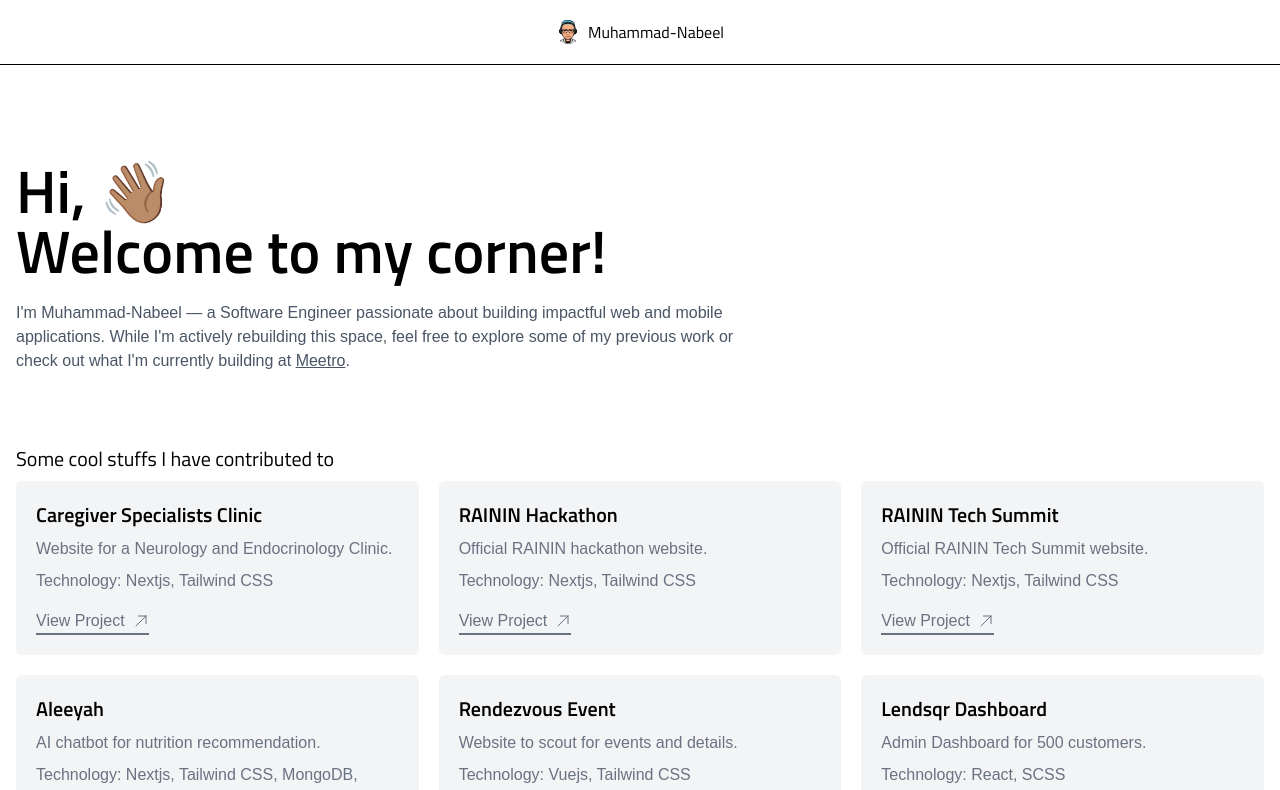
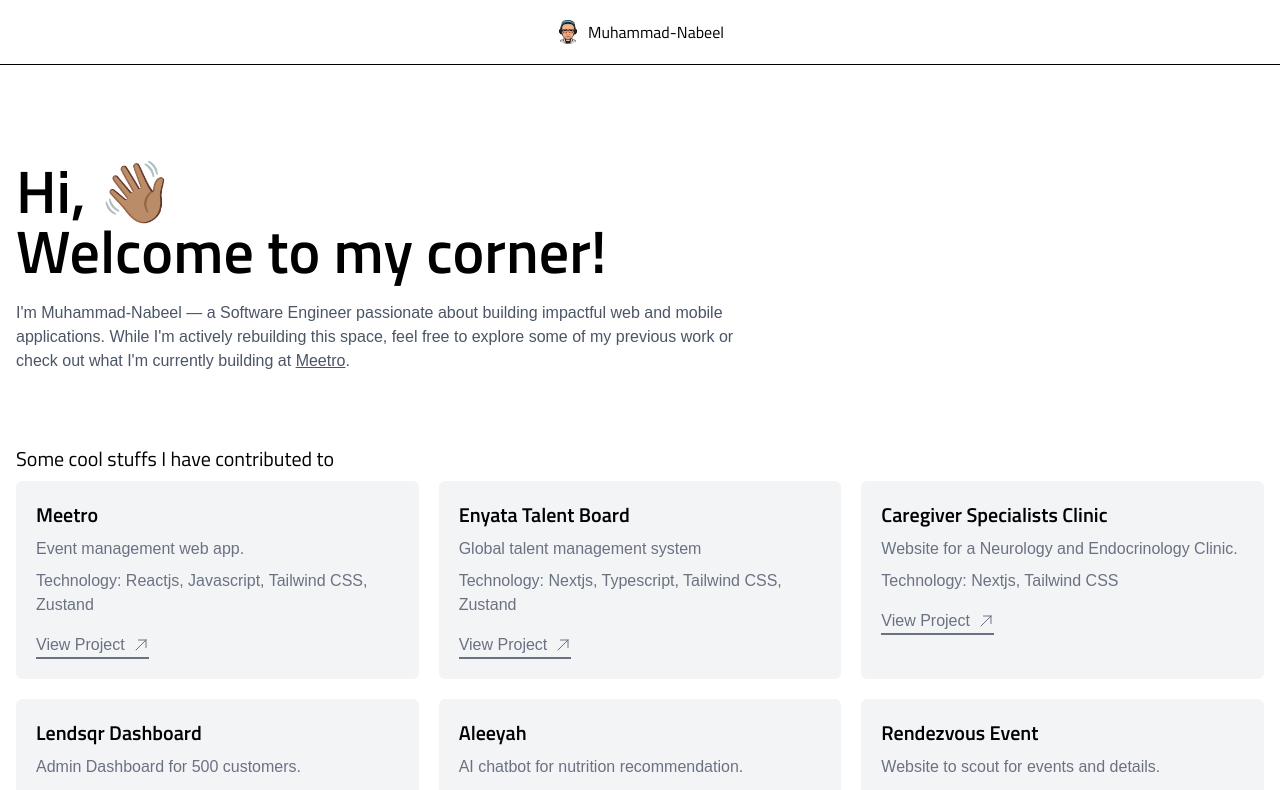
Before and after one commit to dtechbro/new-portfolio, a Next.js app: page / in a window 1280 px wide. Shown: the top 790 px of the page. Built offline with nearby package versions, Linux system fonts and the light colour scheme.

Commit message:
added new project

```diff
--- a/app/components/projects.tsx
+++ b/app/components/projects.tsx
@@ -9,23 +9,41 @@
     //   link: "https://www.signaturecards.ng",
     // },
     {
+      title: "Meetro ",
+      description: "Event management web app.",
+      tools: "Reactjs, Javascript, Tailwind CSS, Zustand",
+      link: "https://beta.meetro.live/",
+    },
+    {
+      title: "Enyata Talent Board",
+      description: "Global talent management system",
+      tools: "Nextjs, Typescript, Tailwind CSS, Zustand",
+      link: "https://talents.enyata.com/",
+    },
+    {
       title: "Caregiver Specialists Clinic",
       description: "Website for a Neurology and Endocrinology Clinic.",
       tools: "Nextjs, Tailwind CSS",
       link: "https://www.caregiverspecialistclinics.com.ng",
     },
     {
-      title: "RAININ Hackathon",
-      description: "Official RAININ hackathon website.",
-      tools: "Nextjs, Tailwind CSS",
-      link: "https://hackathon.rainigeria.com/",
+      title: "Lendsqr Dashboard",
+      description: "Admin Dashboard for 500 customers.",
+      tools: "React, SCSS",
+      link: "https://muhammad-nabeel-lendsqr-fe-test.vercel.app/",
     },
-    {
-      title: "RAININ Tech Summit",
-      description: "Official RAININ Tech Summit website.",
-      tools: "Nextjs, Tailwind CSS",
-      link: "https://summit.rainigeria.com/",
-    },
+    // {
+    //   title: "RAININ Hackathon",
+    //   description: "Official RAININ hackathon website.",
+    //   tools: "Nextjs, Tailwind CSS",
+    //   link: "https://hackathon.rainigeria.com/",
+    // },
+    // {
+    //   title: "RAININ Tech Summit",
+    //   description: "Official RAININ Tech Summit website.",
+    //   tools: "Nextjs, Tailwind CSS",
+    //   link: "https://summit.rainigeria.com/",
+    // },
     {
       title: "Aleeyah",
       description: "AI chatbot for nutrition recommendation.",
@@ -38,12 +56,7 @@
       tools: "Vuejs, Tailwind CSS",
       link: "https://rendezvous-event.vercel.app/",
     },
-    {
-      title: "Lendsqr Dashboard",
-      description: "Admin Dashboard for 500 customers.",
-      tools: "React, SCSS",
-      link: "https://muhammad-nabeel-lendsqr-fe-test.vercel.app/",
-    },
+
     {
       title: "Web Wing Agency",
       description: "Website for a Software Agency Company.",
@@ -63,7 +76,8 @@
           {projects.map((project) => (
             <div
               key={project.title}
-              className="flex flex-col items-start gap-2 bg-gray-100 p-5 rounded-md">
+              className="flex flex-col items-start gap-2 bg-gray-100 p-5 rounded-md"
+            >
               <h2 className="text-xl font-semibold font-sans">
                 {project.title}
               </h2>
@@ -74,7 +88,8 @@
                 href={project.link}
                 className="text-gray-500 flex items-center gap-2 mt-2 hover:text-gray-800 transition-all duration-200 ease-in-out border-b-2 border-gray-500 hover:border-gray-800 "
                 target="_blank"
-                rel="noopener noreferrer">
+                rel="noopener noreferrer"
+              >
                 View Project{" "}
                 <svg
                   xmlns="http://www.w3.org/2000/svg"
@@ -82,7 +97,8 @@
                   viewBox="0 0 24 24"
                   strokeWidth="1.5"
                   stroke="currentColor"
-                  className="size-4">
+                  className="size-4"
+                >
                   <path
                     strokeLinecap="round"
                     strokeLinejoin="round"
```
